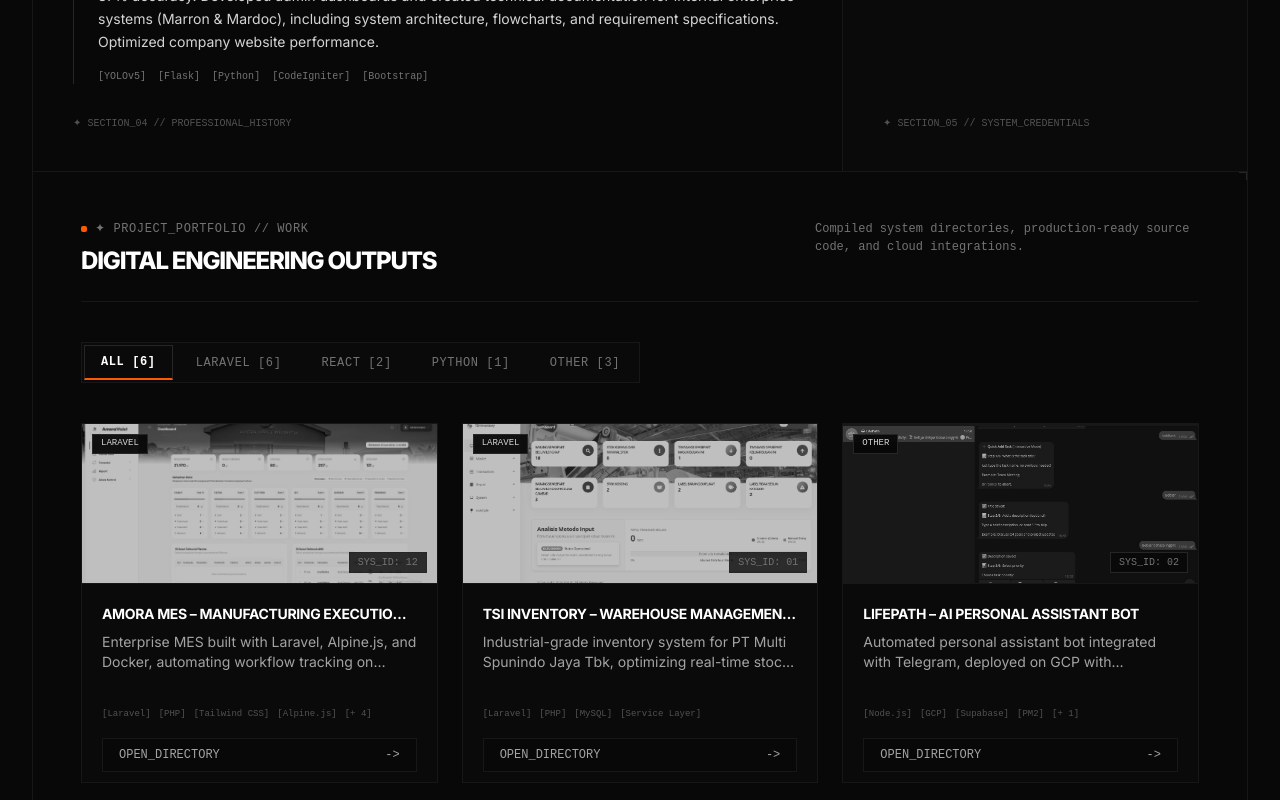
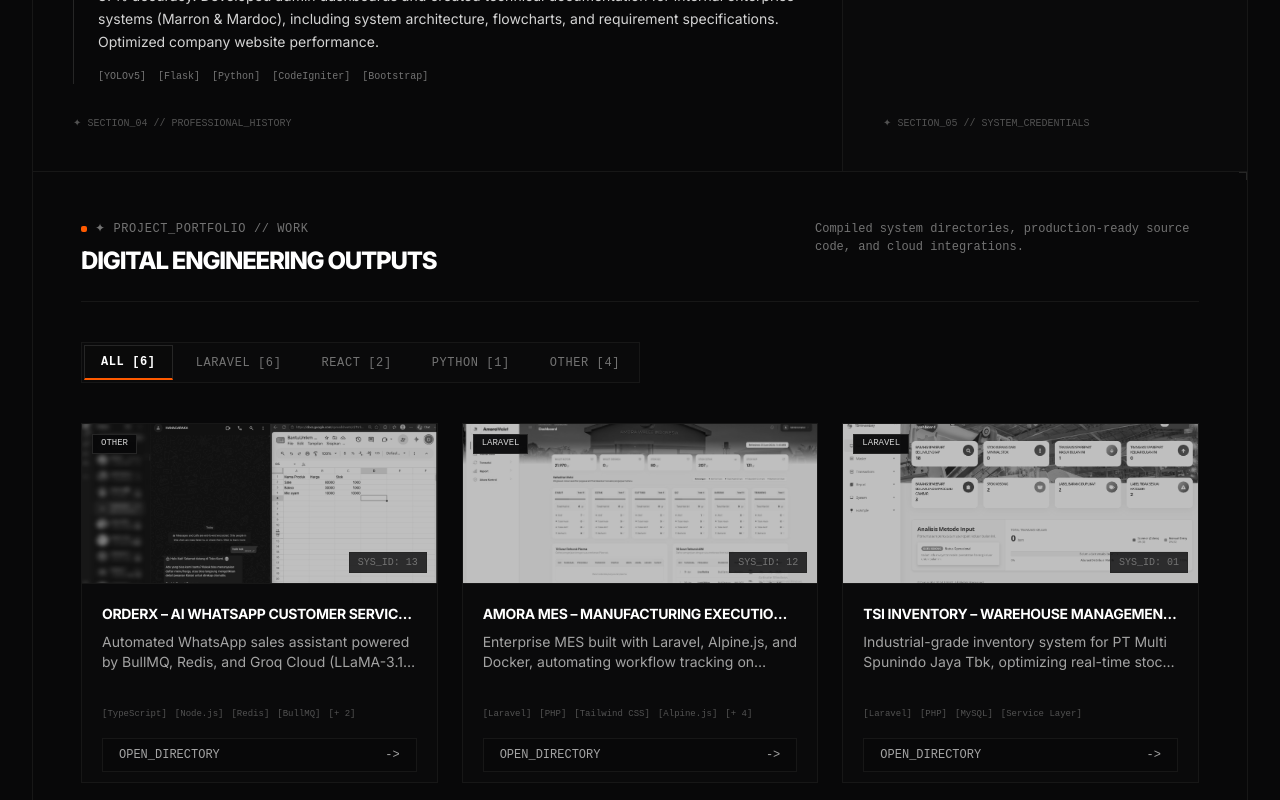
Before and after one commit to RadifAfta/My-Personal-Website, a React (Create React App) app: page / in a window 1280 px wide. Shown: the part 2000-2800 px from the top of the page. Built offline with nearby package versions, Linux system fonts and the light colour scheme.

Commit message:
feat: add OrderX AI WhatsApp Customer Service Bot project

```diff
--- a/src/components/Projects-detail.js
+++ b/src/components/Projects-detail.js
@@ -2,6 +2,26 @@
 import { useParams, Link } from 'react-router-dom';
 
 const projectsData = [
+  {
+    id: 13,
+    title: "OrderX – AI WhatsApp Customer Service Bot",
+    description: "Automated WhatsApp sales assistant powered by BullMQ, Redis, and Groq Cloud (LLaMA-3.1), with automated Google Sheets rekap.",
+    fullDescription: "OrderX is an AI-powered WhatsApp customer service bot designed to automate e-commerce order recapitulation, client relations, and operational databases 24/7. It integrates modern backend paradigms like message queuing (BullMQ + Redis) to handle traffic spikes under rate limits, AI intent classification via Groq Cloud (LLaMA-3.1), and an interactive multi-turn state machine via Redis. OrderX classifies user intents (e.g., placing orders, checking stock, complaints) before storage, filters typos automatically to match the seller's catalog, interactively requests shipping details (Name & Address), and logs completed order details instantly to Google Sheets. Natural 'typing...' simulation status is preserved for human-like WhatsApp interaction.",
+    image: "/assets/thumbnail/OrderX.png",
+    tags: ["TypeScript", "Node.js", "Redis", "BullMQ", "Groq Cloud", "Google Sheets"],
+    video: "/assets/demo/demoOrderX.mp4",
+    features: [
+      "AI Intent Classifier (Classifies and filters Order, Ask Stock, Complaint, and Smalltalk)",
+      "Typo-Tolerant Product Matching (Resolves typos like 'sate kambenk 2' to catalog products like 'Sate Kambing')",
+      "Multi-Turn State Machine (Redis session state management with a 15-minute TTL lock)",
+      "Automated Order Rekap (Interactively collects Name & Address, then commits details and totals to Google Sheets)",
+      "BullMQ + Redis Message Queue (Implements concurrency 1 processing and Exponential Backoff Retry)",
+      "Humanized WhatsApp Flow (Natural 'typing...' status simulation)"
+    ],
+    technologies: "Built with Node.js and TypeScript. Implements BullMQ + Redis for asynchronous queueing and retry strategies. Leverages Groq Cloud (LLaMA-3.1) for NLP classifications. Manages customer chat state sessions via Redis key-value storage. Adopts the Provider Pattern to decouple business logic, making the system ready to transition from whatsapp-web.js to the Official WhatsApp Cloud API.",
+    codeLink: "https://github.com/RadifAfta/orderx-whatsapp-bot",
+    year: 2026
+  },
   {
     id: 12,
     title: "Amora MES – Manufacturing Execution System",
--- a/src/components/Projects.js
+++ b/src/components/Projects.js
@@ -3,6 +3,15 @@
 
 const Projects = () => {
   const projects = [
+    {
+      id: 13,
+      title: "OrderX – AI WhatsApp Customer Service Bot",
+      description: "Automated WhatsApp sales assistant powered by BullMQ, Redis, and Groq Cloud (LLaMA-3.1), with automated Google Sheets rekap.",
+      image: "/assets/thumbnail/OrderX.png",
+      tags: ["TypeScript", "Node.js", "Redis", "BullMQ", "Groq Cloud", "Google Sheets"],
+      category: "Other",
+      year: 2026
+    },
     {
       id: 12,
       title: "Amora MES – Manufacturing Execution System",
```
Also changed, not shown: public/assets/thumbnail/OrderX.png (added), 1 other file (tests, documents, lock files or other folders).
